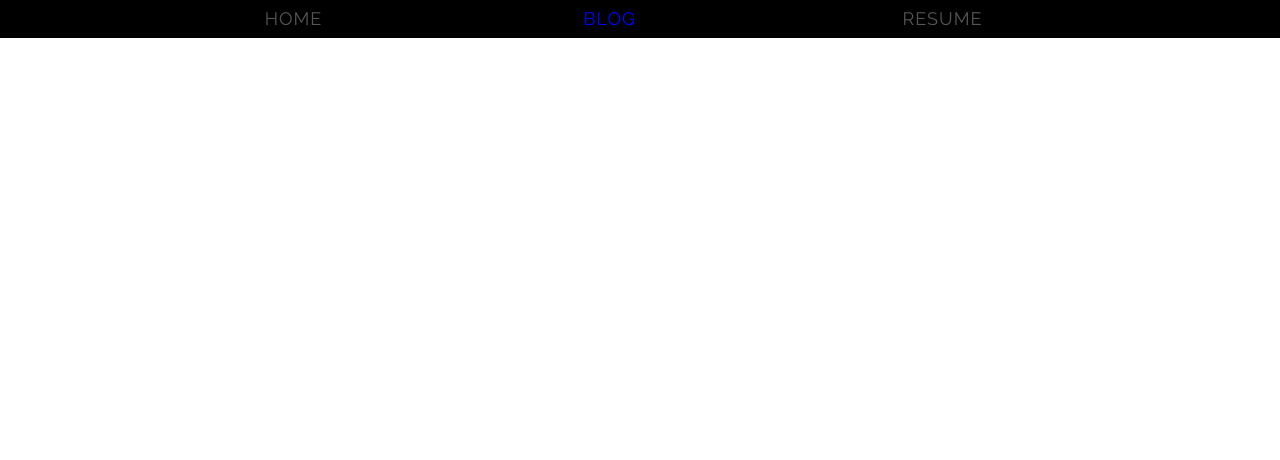
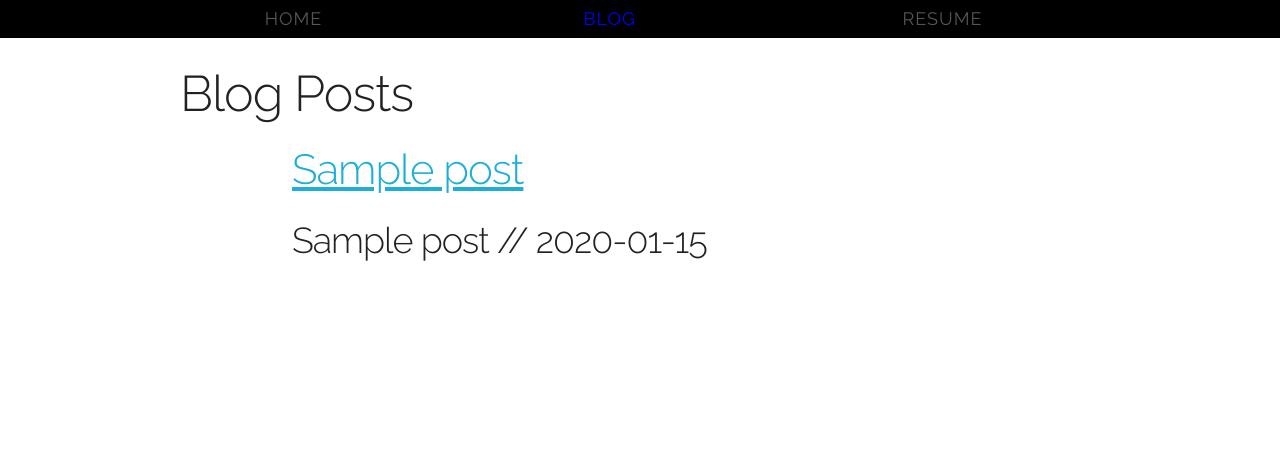
Before and after one commit to codecalec/PersonalWebsiteFlask, a Flask app: page /blog in a window 1280 px wide. Shown: the top 460 px of the page. Run offline with Flask 2, Linux system fonts and the light colour scheme; tables that the repository leaves empty hold one stand-in row (values such as "Sample post"); some libraries are stand-ins or nearby versions.

Commit message:
Blog posting fully working

```diff
--- a/app/routes.py
+++ b/app/routes.py
@@ -1,6 +1,10 @@
 from flask import render_template
-from app import app
+from app import app, db
+from app.models import Post
 
+from sqlalchemy import desc
+from urllib.request import urlopen
+from markdown import markdown
 
 @app.route("/")
 @app.route("/home")
@@ -10,13 +14,21 @@ def home():
 
 @app.route("/blog")
 def blog():
-    return render_template("blog.html", blog_active=True)
+
+    # postlist = Post.query.order_by(Post.date.descending()).all()
+    postlist = Post.query.order_by(desc(Post.date)).all()
+    return render_template("blog.html",postlist=postlist, blog_active=True)
+
+@app.route("/blog/<int:post_id>")
+def post(post_id):
+    post = Post.query.get(post_id)
+    print(post)
+    return render_template("post.html",post=post, blog_active=True)
+
 
 
 @app.route("/resume")
 def resume():
-    from urllib.request import urlopen
-    from markdown import markdown
 
     with urlopen(
         "https://alexveltmanpersonalwebsite.s3.eu-west-2.amazonaws.com/markdown/resume.md"
--- a/app/templates/blog.html
+++ b/app/templates/blog.html
@@ -2,10 +2,9 @@
 {% block content %}
 <div class="section content" style="margin-top: 5%;">
     <div class="container postlist">
+        <h1>Blog Posts</h1>
         {% for post in postlist %}
-            {% block postitem %}
-                {{post.id}}
-            {% endblock postitem %}
+            {% include 'postitem.html' %}
         {% endfor %}
     </div>
 </div>
--- a/app/templates/postitem.html
+++ b/app/templates/postitem.html
@@ -1,8 +1,6 @@
-{% extends 'blog.html' %}
-{% block postitem %}
 <div class="container preview">
-    <h1><a href='/blog/{{post.id}}'>{{post.title}}</a></h1>
-    <h2>{{post.subtitle}}</h2>
-    <h2>{{post.date}}</h2>
+    <h2><a href='/blog/{{post.id}}'>{{post.title}}</a></h2>
+    <h3>
+        {{post.subtitle}} // {{post.date}}
+    </h3>
 </div>
-{% endblock postitem%}
```
Also changed, not shown: app/models.py (+7 -0 lines), app/templates/post.html (+13 -4 lines).
